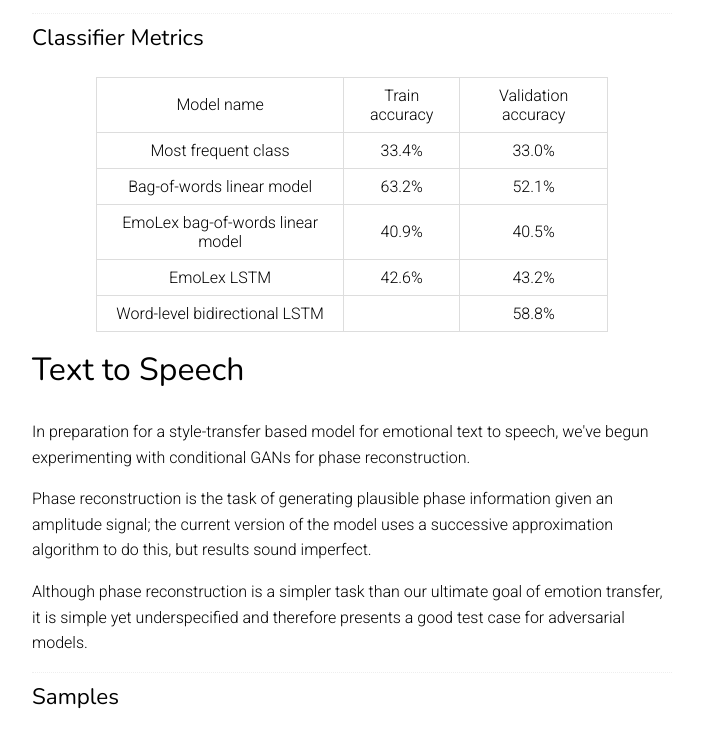
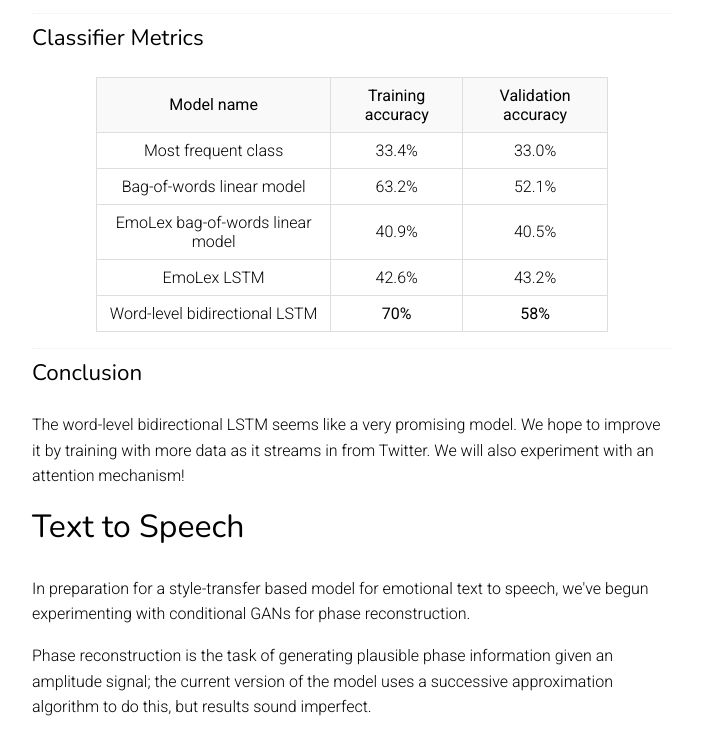
Before and after one commit to madebyollin/nlpcapstone, a plain HTML site: page posts/w6/index.html in a window 1280 px wide. Shown: the part 1671-2404 px from the top of the page, without its empty margins (288-991 px from the left). Drawn offline with nearby package versions, Linux system fonts and the light colour scheme.

Commit message:
tweaked classifier table and added conclusion

```diff
--- a/posts/w6/index.html
+++ b/posts/w6/index.html
@@ -88,9 +88,9 @@
         <table>
             <thead>
                 <tr>
-                    <td>Model name</td>
-                    <td>Train accuracy</td>
-                    <td>Validation accuracy</td>
+                    <th>Model name</th>
+                    <th>Training accuracy</th>
+                    <th>Validation accuracy</th>
                 </tr>
             </thead>
             <tbody>
@@ -116,11 +116,16 @@
                 </tr>
                 <tr>
                     <td>Word-level bidirectional LSTM</td>
-                    <td></td>
-                    <td>58.8%</td>
+                    <td><strong>70%</strong></td>
+                    <td><strong>58%</strong></td>
                 </tr>
             </tbody>
         </table>
+
+        <h3>Conclusion</h3>
+
+        <p>The word-level bidirectional LSTM seems like a very promising model. We hope to improve it by training with more data
+        as it streams in from Twitter. We will also experiment with an attention mechanism!</p>
 
         <h2>Text to Speech</h2>
         <p>In preparation for a style-transfer based model for emotional text to speech, we've begun experimenting with conditional GANs for phase reconstruction.</p>
```
